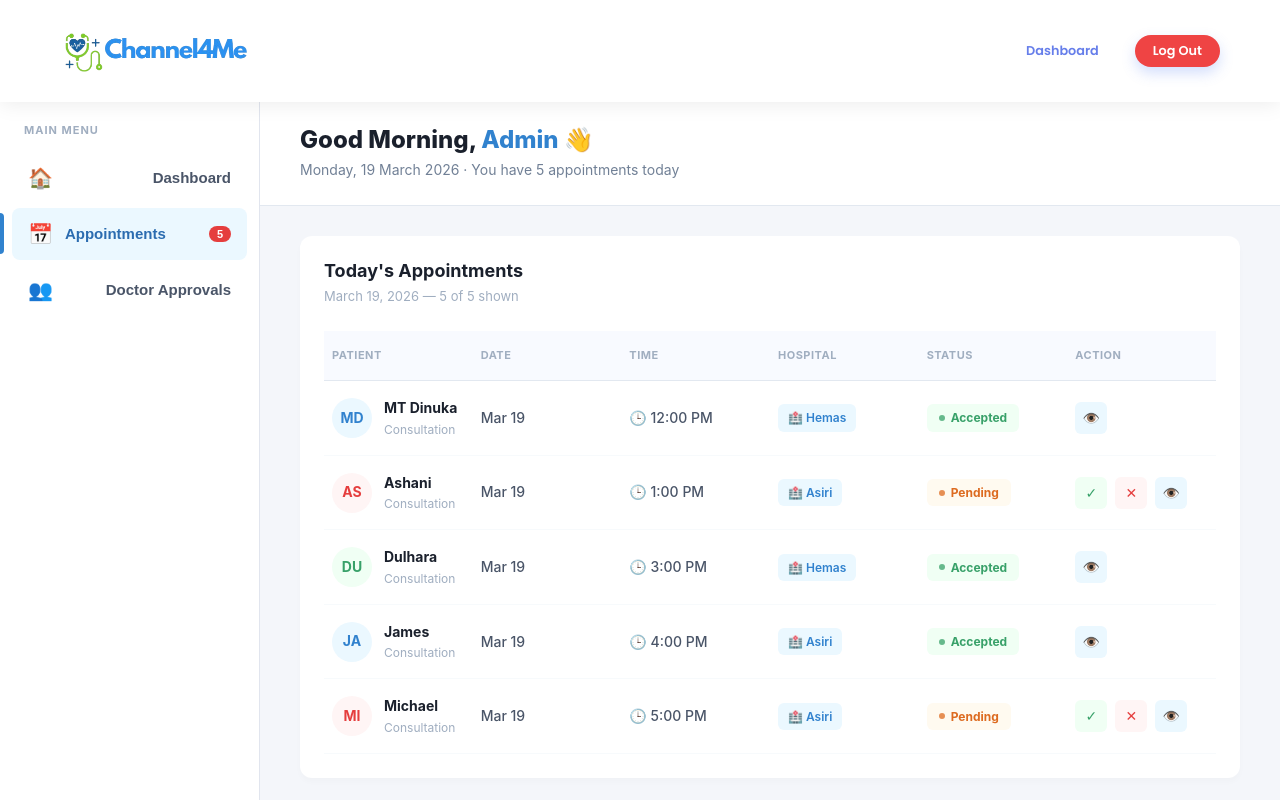
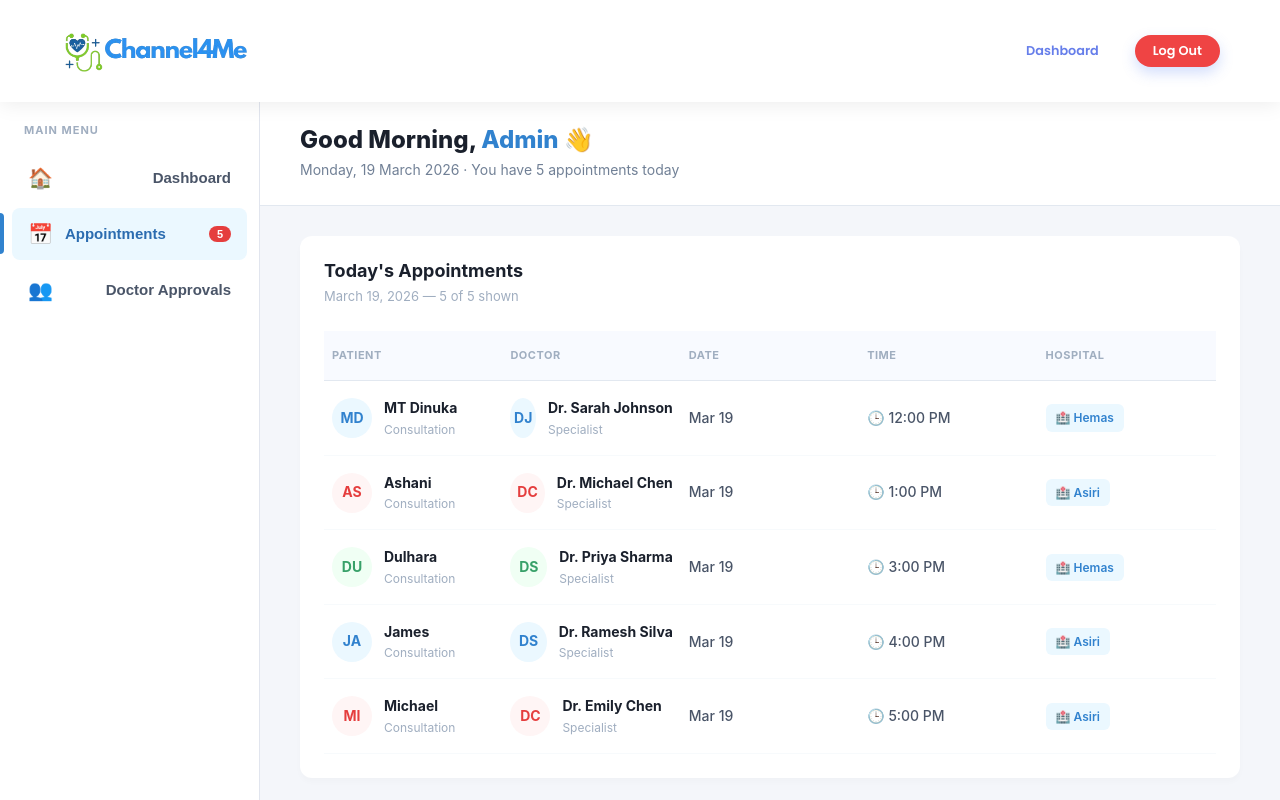
Before and after one commit to channel4meofficial-gif/Channel4me-Frontend, a React (Create React App) app: page /admin/dashboard in a window 1280 px wide. Shown: the top 800 px of the page. Built offline with nearby package versions, Linux system fonts and the light colour scheme; sample sign-in values are in the browser's storage.

Commit message:
dashboard section corrected

```diff
--- a/src/pages/admin/admindashboard.tsx
+++ b/src/pages/admin/admindashboard.tsx
@@ -139,21 +139,17 @@ const OverviewTab = () => (
 
 const AppointmentsTab = () => {
     const [appointments, setAppointments] = useState([
-        { id: 1, name: 'MT Dinuka', time: '12:00 PM', hospital: 'Hemas', status: 'Accepted' },
-        { id: 2, name: 'Ashani', time: '1:00 PM', hospital: 'Asiri', status: 'Pending' },
-        { id: 3, name: 'Dulhara', time: '3:00 PM', hospital: 'Hemas', status: 'Accepted' },
-        { id: 4, name: 'James', time: '4:00 PM', hospital: 'Asiri', status: 'Accepted' },
-        { id: 5, name: 'Michael', time: '5:00 PM', hospital: 'Asiri', status: 'Pending' },
+        { id: 1, patient: 'MT Dinuka', doctor: 'Dr. Sarah Johnson', time: '12:00 PM', hospital: 'Hemas', date: 'Mar 19' },
+        { id: 2, patient: 'Ashani', doctor: 'Dr. Michael Chen', time: '1:00 PM', hospital: 'Asiri', date: 'Mar 19' },
+        { id: 3, patient: 'Dulhara', doctor: 'Dr. Priya Sharma', time: '3:00 PM', hospital: 'Hemas', date: 'Mar 19' },
+        { id: 4, patient: 'James', doctor: 'Dr. Ramesh Silva', time: '4:00 PM', hospital: 'Asiri', date: 'Mar 19' },
+        { id: 5, patient: 'Michael', doctor: 'Dr. Emily Chen', time: '5:00 PM', hospital: 'Asiri', date: 'Mar 19' },
     ]);
 
     const getInitials = (name: string) => {
         const parts = name.trim().split(' ');
         if (parts.length === 1) return parts[0].substring(0, 2).toUpperCase();
         return (parts[0][0] + parts[parts.length - 1][0]).toUpperCase();
-    };
-
-    const handleAction = (id: number, action: 'Accepted' | 'Cancelled') => {
-        setAppointments(prev => prev.map(app => app.id === id ? { ...app, status: action } : app));
     };
 
     return (
@@ -170,11 +166,10 @@ const AppointmentsTab = () => {
                     <thead>
                         <tr>
                             <th>PATIENT</th>
+                            <th>DOCTOR</th>
                             <th>DATE</th>
                             <th>TIME</th>
                             <th>HOSPITAL</th>
-                            <th>STATUS</th>
-                            <th>ACTION</th>
                         </tr>
                     </thead>
                     <tbody>
@@ -185,30 +180,25 @@ const AppointmentsTab = () => {
                                 <tr key={app.id}>
                                     <td>
                                         <div className="app-user">
-                                            <div className={`app-initials avatar-${colorClass}`}>{getInitials(app.name)}</div>
+                                            <div className={`app-initials avatar-${colorClass}`}>{getInitials(app.patient)}</div>
                                             <div className="user-details-group">
-                                                <span className="app-name">{app.name}</span>
+                                                <span className="app-name">{app.patient}</span>
                                                 <span className="app-subtitle">Consultation</span>
                                             </div>
                                         </div>
                                     </td>
-                                    <td className="font-medium">Mar 19</td>
+                                    <td>
+                                        <div className="app-user">
+                                            <div className={`app-initials avatar-${colorClass}`}>{getInitials(app.doctor)}</div>
+                                            <div className="user-details-group">
+                                                <span className="app-name">{app.doctor}</span>
+                                                <span className="app-subtitle">Specialist</span>
+                                            </div>
+                                        </div>
+                                    </td>
+                                    <td className="font-medium">{app.date}</td>
                                     <td className="font-medium">🕒 {app.time}</td>
                                     <td><span className="hospital-pill">🏥 {app.hospital}</span></td>
-                                    <td>
-                                        <span className={`status-pill pill-${app.status.toLowerCase()}`}>{app.status}</span>
-                                    </td>
-                                    <td>
-                                        <div className="app-actions">
-                                            {app.status === 'Pending' && (
-                                                <>
-                                                    <button className="icon-btn check-btn" onClick={() => handleAction(app.id, 'Accepted')}>&#10003;</button>
-                                                    <button className="icon-btn close-btn" onClick={() => handleAction(app.id, 'Cancelled')}>&#10005;</button>
-                                                </>
-                                            )}
-                                            <button className="view-icon-btn">👁️</button>
-                                        </div>
-                                    </td>
                                 </tr>
                             )
                         })}
```
